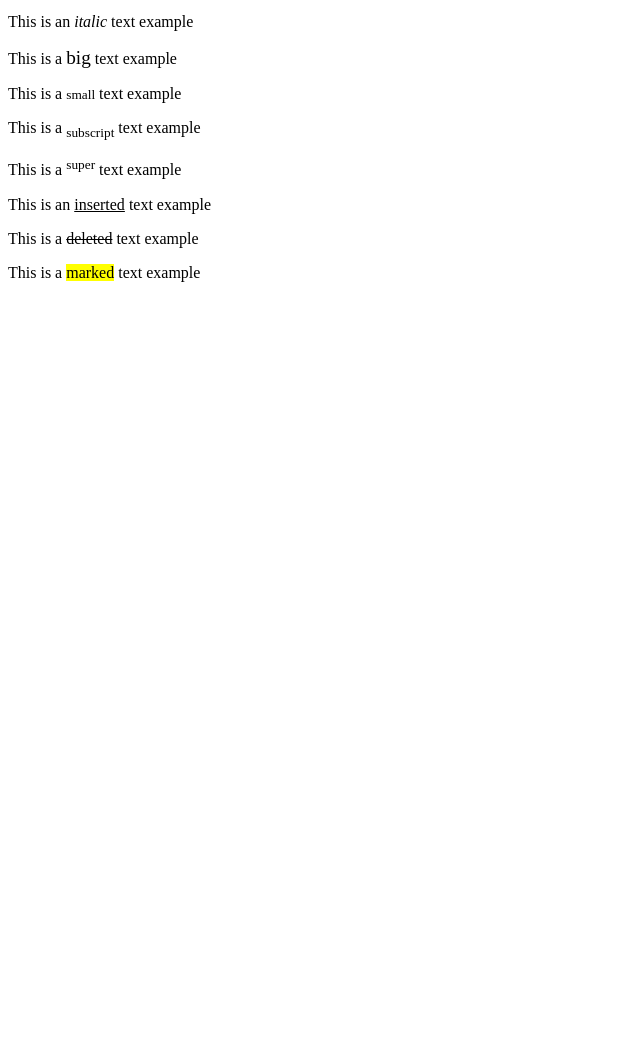
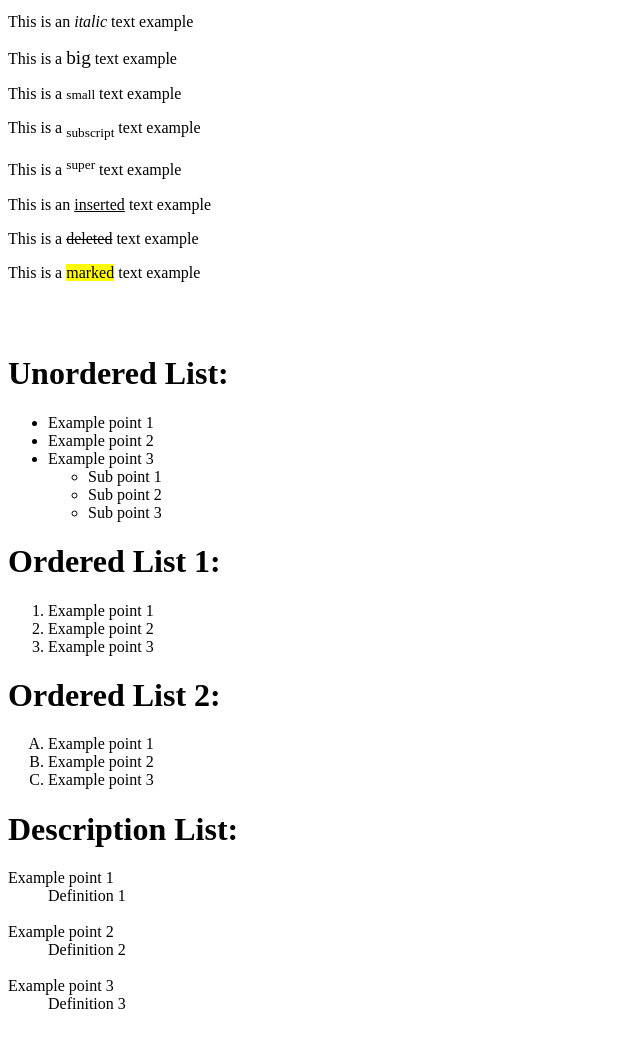
Before and after one commit to Merc1073/HTMLDevelopment, a plain HTML site: page Website/index.html in a window 1280 px wide. Shown: the part 872-1919 px from the top of the page, without its empty margins (0-640 px from the left). Before the commit the page ends 1170 px from the top, so only its background shows below. Drawn offline with Linux system fonts and the light colour scheme.

Commit message:
Learned: Lists
* Unordered
* Ordered
* Descriptive
* Sublists

```diff
--- a/Website/index.html
+++ b/Website/index.html
@@ -46,5 +46,46 @@
     <p>This is a <del>deleted</del> text example</p>
     <p>This is a <mark>marked</mark> text example</p>
 
+    <br><br>
+
+    <h1>Unordered List:</h1>
+    <ul>
+        <li>Example point 1</li>
+        <li>Example point 2</li>
+        <li>Example point 3</li>
+        <ul>
+            <li>Sub point 1</li>
+            <li>Sub point 2</li>
+            <li>Sub point 3</li>
+        </ul>
+    </ul>
+
+    <h1>Ordered List 1:</h1>
+
+    <ol>
+        <li>Example point 1</li>
+        <li>Example point 2</li>
+        <li>Example point 3</li>
+    </ol>
+
+    <h1>Ordered List 2:</h1>
+
+    <ol type="A">
+        <li>Example point 1</li>
+        <li>Example point 2</li>
+        <li>Example point 3</li>
+    </ol>
+
+    <h1>Description List:</h1>
+
+    <dl>
+        <dt>Example point 1</dt>
+        <dd>Definition 1</dd><br>
+        <dt>Example point 2</dt>
+        <dd>Definition 2</dd><br>
+        <dt>Example point 3</dt>
+        <dd>Definition 3</dd><br>
+    </dl>
+
 </body>
 </html>
```
